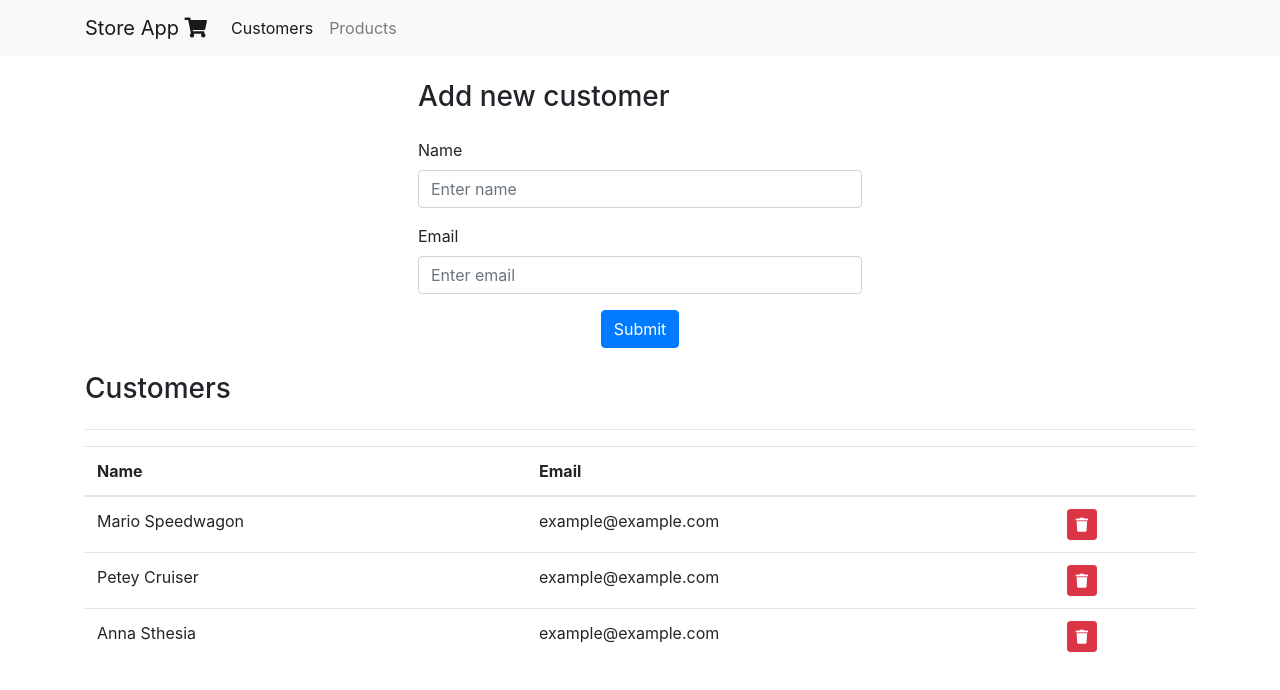
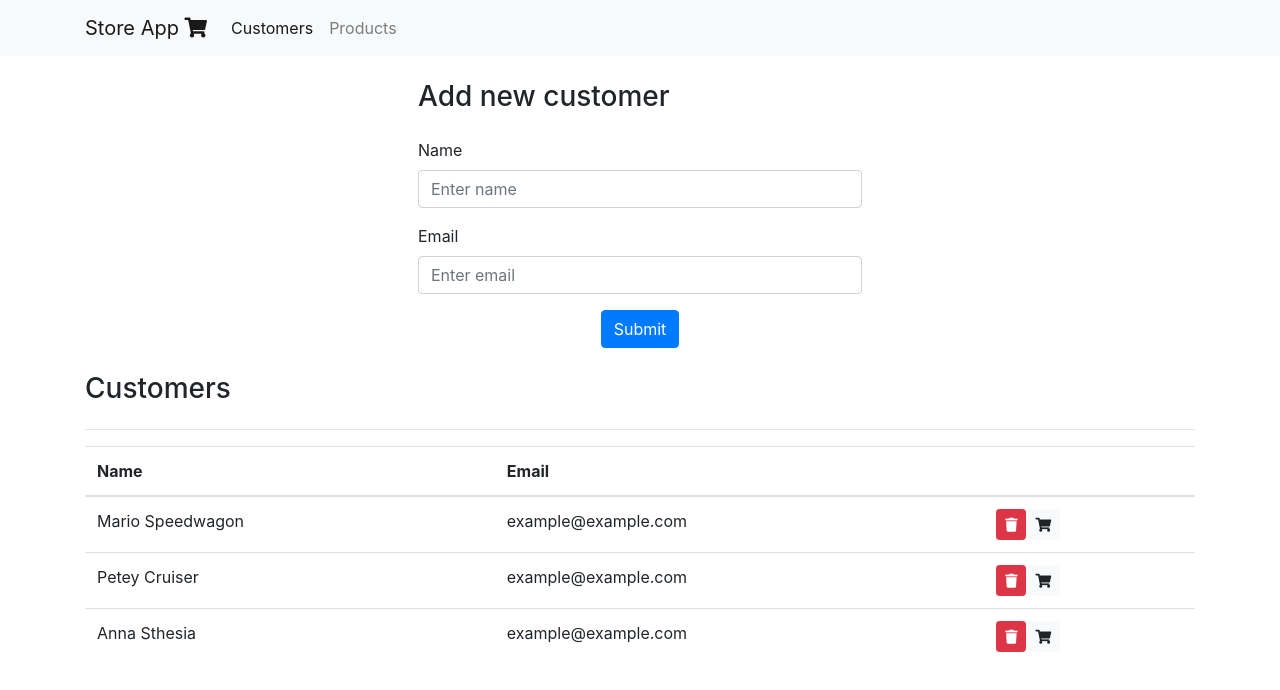
Before and after one commit to dusankaK/store-app, a Vue app: page /customers in a window 1280 px wide. Shown: the top 690 px of the page. Built offline with nearby package versions, Linux system fonts and the light colour scheme; the HTML template or start-up script is replaced by a standard one.

Commit message:
Zadatak 4

```diff
--- a/src/components/AppCustomers.vue
+++ b/src/components/AppCustomers.vue
@@ -26,13 +26,16 @@
                 </tr>
             </thead>
             <tbody>
-                <tr v-for="(customer, key) in customers" v-bind:key="key">
+                <tr v-for="(customer, id) in customers" v-bind:key="id">
                     <td>{{ customer.fullName}}</td>
                     <td>{{ customer.email}}</td>
                     <td>
                         <button class="btn btn-danger btn-sm" @click="deleteCustomer(key)">
                             <i class="fas fa-trash"></i>
                         </button>
+                        <router-link class="btn btn-light btn-sm" :to="{name: 'latest-purchases', params:{id: customer.id} }">
+                            <i class="fas fa-shopping-cart"></i>
+                        </router-link>
                     </td>
                 </tr>
             </tbody>
@@ -58,6 +61,7 @@ export default {
         deleteCustomer(customer) {
             customerService.remove(customer)
         },
+
         addNewCustomer(){
             customerService.add(this.newCustomers);
             this.newCustomers = {}
--- /dev/null
+++ b/src/components/LatestPurchase.vue
@@ -0,0 +1,50 @@
+<template>
+    <div>
+        <router-link to="/customers">
+            <button class="btn btn-primary btn-sm mt-4" type="button">&lt;&lt; Go Back</button>
+        </router-link>
+        <hr/>
+
+        <div class="card mb-3" style="width: 18rem;">
+            <div class="card-body">
+                <h5 class="card-title">{{ customer.fullName }}</h5>
+                <h6 class="card-subtitle mb-2 text-muted">{{ customer.email }}</h6>
+            </div>
+        </div>
+
+        <h4>Products</h4>
+        <table class="table">
+            <thead>
+                <tr>
+                    <th>Name</th>
+                </tr>
+            </thead>
+            <tbody>
+                <tr  v-for="(product, index) in products" :key="index">
+                    <td>{{ product.name }}</td>
+                </tr>
+            </tbody>
+        </table>
+    </div>
+</template>
+
+<script>
+import { customerService } from "../services/CustomerService.js";
+
+export default {
+    computed: {
+        customer: function(){
+            return customerService.findCustomer(this.$route.params.id)
+        }
+    }
+
+
+
+
+
+}
+
+</script>
+
+<style>
+</style>
--- a/src/router.js
+++ b/src/router.js
@@ -2,6 +2,7 @@ import Vue from 'vue'
 import Router from 'vue-router'
 import Customers from './components/AppCustomers.vue'
 import Products from './components/AppProducts.vue'
+import LatestPurchase from './components/LatestPurchase.vue'
 
 Vue.use(Router)
 
@@ -11,6 +12,7 @@ export default new Router ({
         {path: '/', redirect: '/customers'},
         {path: '/customers', component: Customers },
         {path: '/products', component: Products },
+        {path: '/customers/:id', component: LatestPurchase, name: 'latest-purchases'}
     ]
 
 })
--- a/src/services/CustomerService.js
+++ b/src/services/CustomerService.js
@@ -38,7 +38,7 @@ const customers = [
      *
      * @returns Object
      */
-    find(id) {
+    findCustomer(id) {
       return customers.find(customer => customer.id === id);
     }
 
```
